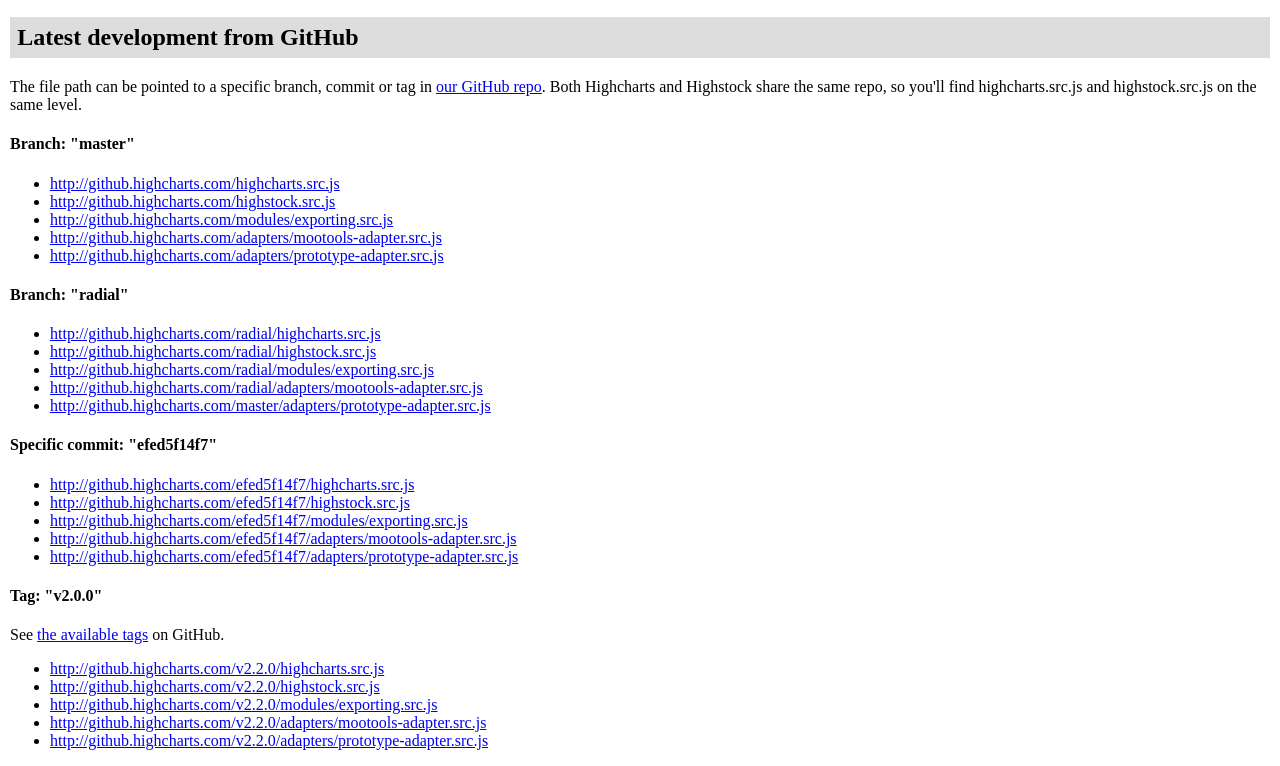
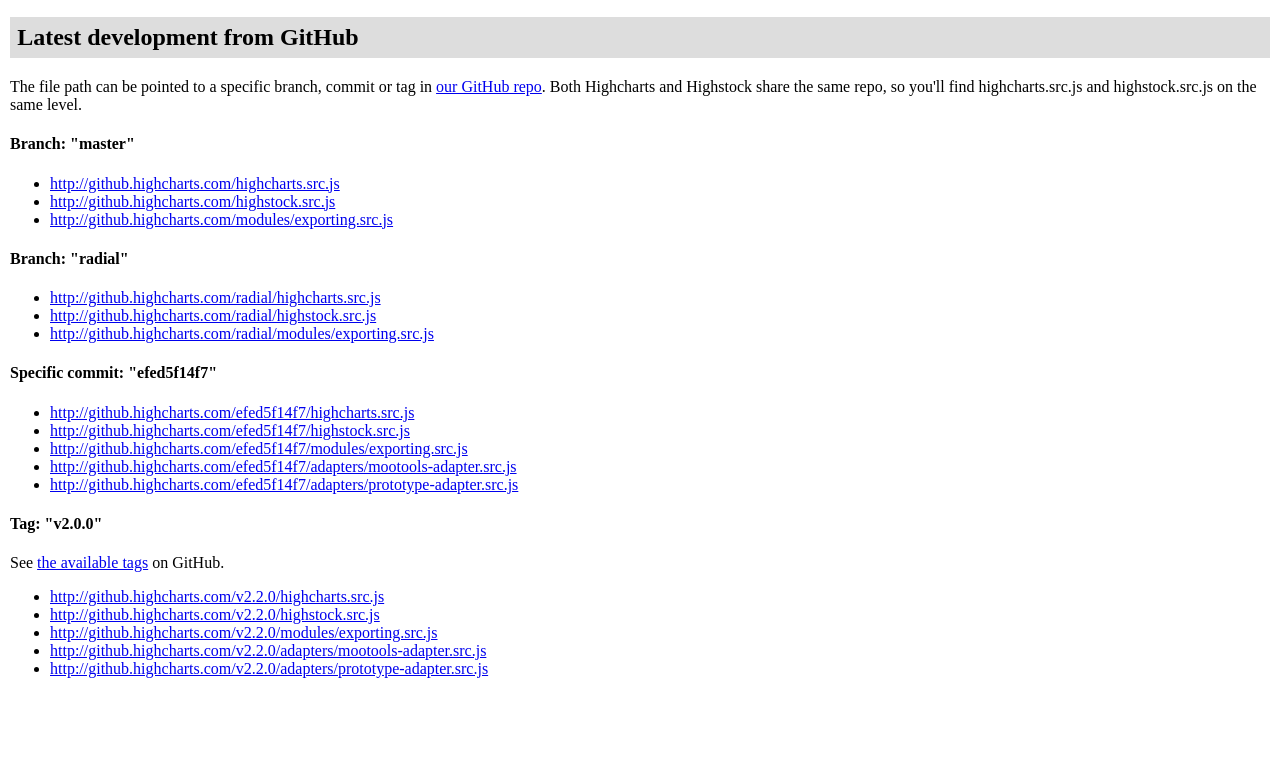
Before and after one commit to highcharts/github.highcharts.com, a website: page views/index.html in a window 1280 px wide. Shown: the part 101-867 px from the top of the page. After the commit the page ends 800 px from the top, so only its background shows below. Drawn offline with Linux system fonts and the light colour scheme.

Commit message:
Removed dead links from index.html. These files no longer exist and are also not working in production today.

```diff
--- a/views/index.html
+++ b/views/index.html
@@ -26,16 +26,12 @@
 	<li><a href="/highcharts.src.js">http://github.highcharts.com/highcharts.src.js</a></li>
 	<li><a href="/highstock.src.js">http://github.highcharts.com/highstock.src.js</a></li>
 	<li><a href="/modules/exporting.src.js">http://github.highcharts.com/modules/exporting.src.js</a></li>
-	<li><a href="/adapters/mootools-adapter.src.js">http://github.highcharts.com/adapters/mootools-adapter.src.js</a></li>
-	<li><a href="/adapters/prototype-adapter.src.js">http://github.highcharts.com/adapters/prototype-adapter.src.js</a></li>
 </ul>
 <h4>Branch: "radial"</h4>
 <ul>
 	<li><a href="/radial/highcharts.src.js">http://github.highcharts.com/radial/highcharts.src.js</a></li>
 	<li><a href="/radial/highstock.src.js">http://github.highcharts.com/radial/highstock.src.js</a></li>
 	<li><a href="/radial/modules/exporting.src.js">http://github.highcharts.com/radial/modules/exporting.src.js</a></li>
-	<li><a href="/radial/adapters/mootools-adapter.src.js">http://github.highcharts.com/radial/adapters/mootools-adapter.src.js</a></li>
-	<li><a href="/master/adapters/prototype-adapter.src.js">http://github.highcharts.com/master/adapters/prototype-adapter.src.js</a></li>
 </ul>
 <h4>Specific commit: "efed5f14f7"</h4>
 <ul>
```
